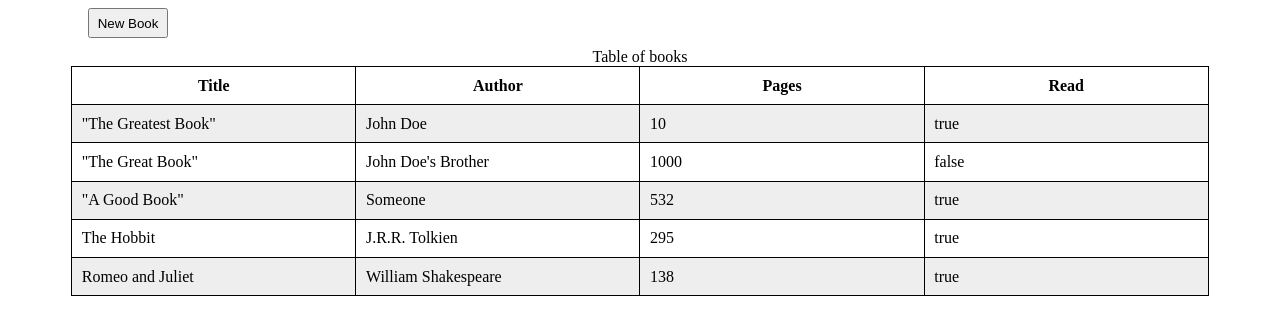
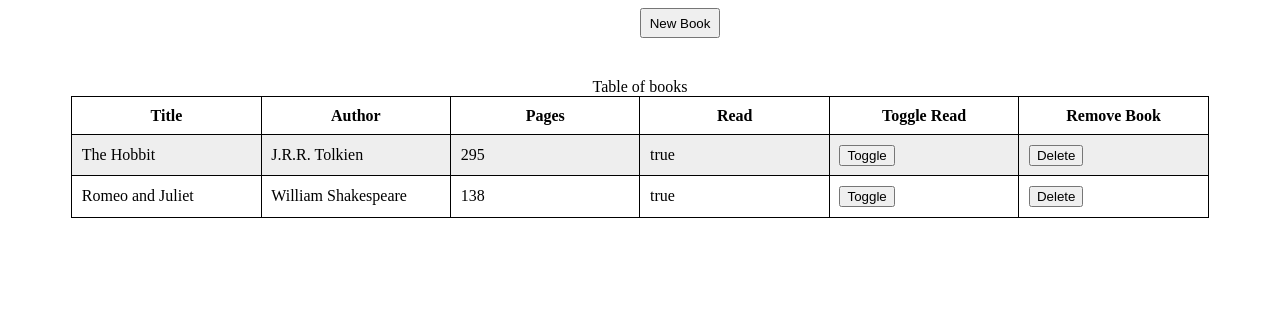
Before and after one commit to Nez-Tenko/odin-library, a plain HTML site: page index.html in a window 1280 px wide. Drawn offline with Linux system fonts and the light colour scheme.

Commit message:
Added extra functionality

```diff
--- a/index.html
+++ b/index.html
@@ -8,6 +8,7 @@
 
   <body>
     <button id="addBookButton">New Book</button>
+    <div id="mainDiv">
       <table id="myTable">
         <caption>
           Table of books
@@ -17,9 +18,13 @@
           <th>Author</th>
           <th>Pages</th>
           <th>Read</th>
+          <th>Toggle Read</th>
+          <th>Remove Book</th>
         </thead>
         <tbody id='myTableBody'>
-        <tr>
+          <!--
+          <tr id='testID'> <!--his row is index 1-->
+          <!--
             <td>"The Greatest Book"</td>
             <td>John Doe</td>
             <td>10</td>
@@ -37,8 +42,17 @@
             <td>532</td>
             <td>true</td>
           </tr>
+          -->
         </tbody>
       </table>
+
+      <!--
+      <div id="deleteButtons">
+
+      </div>
+      -->
+    </div>
+
 
     <dialog id="addBookDialog" display:none>
       <form id='myForm'>
--- a/main.js
+++ b/main.js
@@ -7,6 +7,9 @@ const addBookDialogElement = document.getElementById('addBookDialog');
 const closeButtonElement = document.getElementById('button-close');
 const submitButtonElement = document.getElementById('button-submit');
 const formElement = document.getElementById('myForm');
+//const deleteBtnsEl = document.getElementById("deleteButtons");
+const testEl = document.getElementById("testID");
+//console.log('row index= ' + testEl.rowIndex);
 
 const inputTitleEl =document.getElementById('title-input');
 const inputAuthorEl = document.getElementById('author-input');
@@ -21,24 +24,27 @@ inputArray.push(inputPagesEl);
 
 //console.log(formElement);
 
-function Book(title, author, pages, read) {
+function Book(title, author, pages, read, id) {
   if (!new.target) {
     throw Error("You must use the 'new' operator to call the constructor");
   }
 
+  console.log('constructor id: ' + id);
   this.title = title;
   this.author = author;
   this.pages = pages;
   this.read = read;
-
+  this.id = id;
 }
 
 Book.prototype.info = function() {
-  return "Title: " + this.title + "\nAuthor: " + this.author + "\nPages: " + this.pages + "\nRead? " + this.read;
+  return "Title: " + this.title + "\nAuthor: " + this.author + "\nPages: " + this.pages + "\nRead? " + this.read + "\nID: " + this.id;
 }
 
-function addBookToLibrary(title, author, pages, read) {
-  currentBook = new Book(title, author, pages, read);
+function addBookToLibrary(title, author, pages, read, id) {
+  let uuid = self.crypto.randomUUID();
+  console.log("uuid: " + uuid);
+  currentBook = new Book(title, author, pages, read, uuid);
   myLibrary.push(currentBook);
 }
 
@@ -52,8 +58,79 @@ function addBookToTable(book) {
   numCell = 0;
   for (const [key, value] of Object.entries(book)) {
     //console.log("key = " + key + ". value = " + value);
-    newRow.insertCell(numCell++).innerHTML = value;
+    if(key !== 'id'){
+      currentCell = newRow.insertCell(numCell++);
+      //newRow.insertCell(numCell++).innerHTML = value;
+      currentCell.innerHTML = value;
+      if(key === 'read') {
+        currentCell.id = "read-cell";
+      }
+    }
+    //newRow.setAttribute('data-bookid', book.id);
+
+    if(key ==='id') {
+      let btn1Cell = newRow.insertCell(numCell++);
+      let btn2Cell = newRow.insertCell(numCell++);
+
+      let button1 = document.createElement("button");
+      let button2 = document.createElement("button");
+
+      button1.innerText = "Toggle";
+      button1.className = "'toggle-btn";
+      btn1Cell.appendChild(button1);
+      button1.setAttribute('data-buttonid', book.id);
+
+      button2.innerText = "Delete";
+      button2.className = "del-btn";
+      button2.setAttribute('data-buttonid', book.id);
+      btn2Cell.appendChild(button2);
+
+
+      button1.addEventListener('click', (e) => {
+        e.preventDefault();
+        // get the cell that has the read value
+        currentRow = document.querySelector(`[data-bookid="${button1.dataset.buttonid}"]`);
+        currentCell = currentRow.querySelector('#read-cell');
+
+        if(currentCell.innerHTML === 'true') {
+          currentCell.innerHTML = 'false';
+        }
+        else {
+          currentCell.innerHTML = 'true';
+        }
+      });
+
+      button2.addEventListener('click', (e) => {
+        e.preventDefault();
+        let currentID = e.target.dataset.buttonid;
+        let rowToDel = document.querySelector(`[data-bookid="${currentID}"]`);
+        tableBodyElement.deleteRow(rowToDel.rowIndex - 1);
+        console.log(rowToDel.rowIndex);
+        //button2.remove();
+        return;
+      });
+    }
   }
+
+  newRow.setAttribute('data-bookid', book.id);
+
+  /*
+  let button = document.createElement("button");
+  button.innerText = "Delete";
+  button.className = "del-btn";
+  button.setAttribute('data-buttonid', book.id);
+  deleteButtons.appendChild(button);
+
+  button.addEventListener('click', (e) => {
+    e.preventDefault();
+    let currentID = e.target.dataset.buttonid;
+    let rowToDel = document.querySelector(`[data-bookid="${currentID}"]`);
+    tableBodyElement.deleteRow(rowToDel.rowIndex - 1);
+    console.log(rowToDel.rowIndex);
+    button.remove();
+    return;
+  })
+  */
 
   return;
 }
@@ -77,9 +154,7 @@ submitButtonElement.addEventListener('click', (e) => {
 
   //if required field missing, do NOT submit and highlight missing or incorrect inputs in red
   for (let i=0; i< inputArray.length; i++) {
-    //console.log("i: " + i);
     if(inputIsMissing(inputArray[i])) {
-      //console.log("Missing input: " + i);
       return;
     }
   }
@@ -89,8 +164,6 @@ submitButtonElement.addEventListener('click', (e) => {
     return;
   }
 
-  //else submit form. this takes values from input fields and saves them (reset input fields)
-  // if we reach here, all required info about the book has been entered.
   addBookToLibrary(inputTitleEl.value, inputAuthorEl.value, inputPagesEl.value, inputRadioTrueEl.checked? true: false);
   addBookToTable(myLibrary[myLibrary.length - 1]);
   formElement.reset();
@@ -109,9 +182,6 @@ function inputIsMissing(inputEl) {
 }
 
 function radioButtonSelected() {
-  //let radioValue = document.querySelector("input[name='radio-input']:checked").value;
-  //console.log(inputRadioTrueEl.checked);
-  //console.log(inputRadioFalseEl.checked);
 
   if (inputRadioTrueEl.checked === false && inputRadioFalseEl.checked === false) {
     return false;
@@ -121,9 +191,20 @@ function radioButtonSelected() {
   }
 }
 
-book1 = new Book('The Hobbit', 'J.R.R. Tolkien', 295, true);
+function displayLibrary(library) {
+  for (let i = 0; i < library.length; i++) {
+    console.log(library[i].info());
+  }
+}
+
+book1 = new Book('The Hobbit', 'J.R.R. Tolkien', 295, true, self.crypto.randomUUID());
 myLibrary.push(book1);
 
-addBookToLibrary("Romeo and Juliet", "William Shakespeare", 138, true);
+addBookToLibrary("Romeo and Juliet", "William Shakespeare", 138, true, self.crypto.randomUUID());
 addBookToTable(myLibrary[0]);
 addBookToTable(myLibrary[1]);
+
+displayLibrary(myLibrary);
+
+let uuid = self.crypto.randomUUID();
+console.log(uuid);
--- a/style.css
+++ b/style.css
@@ -3,6 +3,16 @@ body {
   flex-direction: column;
 
   //margin: 80px;
+}
+
+#addBookButton {
+  align-self:center;
+  margin-bottom: 30px;
+}
+
+#mainDiv {
+  display: flex;
+  flex-direciton:row;
 }
 
 table {
@@ -14,6 +24,13 @@ table {
   border-top: 1px solid #999999;
   border-bottom: 1px solid #999999;
 
+}
+
+#deleteButtons {
+  display: flex;
+  flex-direction: column;
+  margin-top: 75px;
+  gap: 20px;
 }
 
 th,
```
Lines whose indentation alone changed are shown as unchanged.
